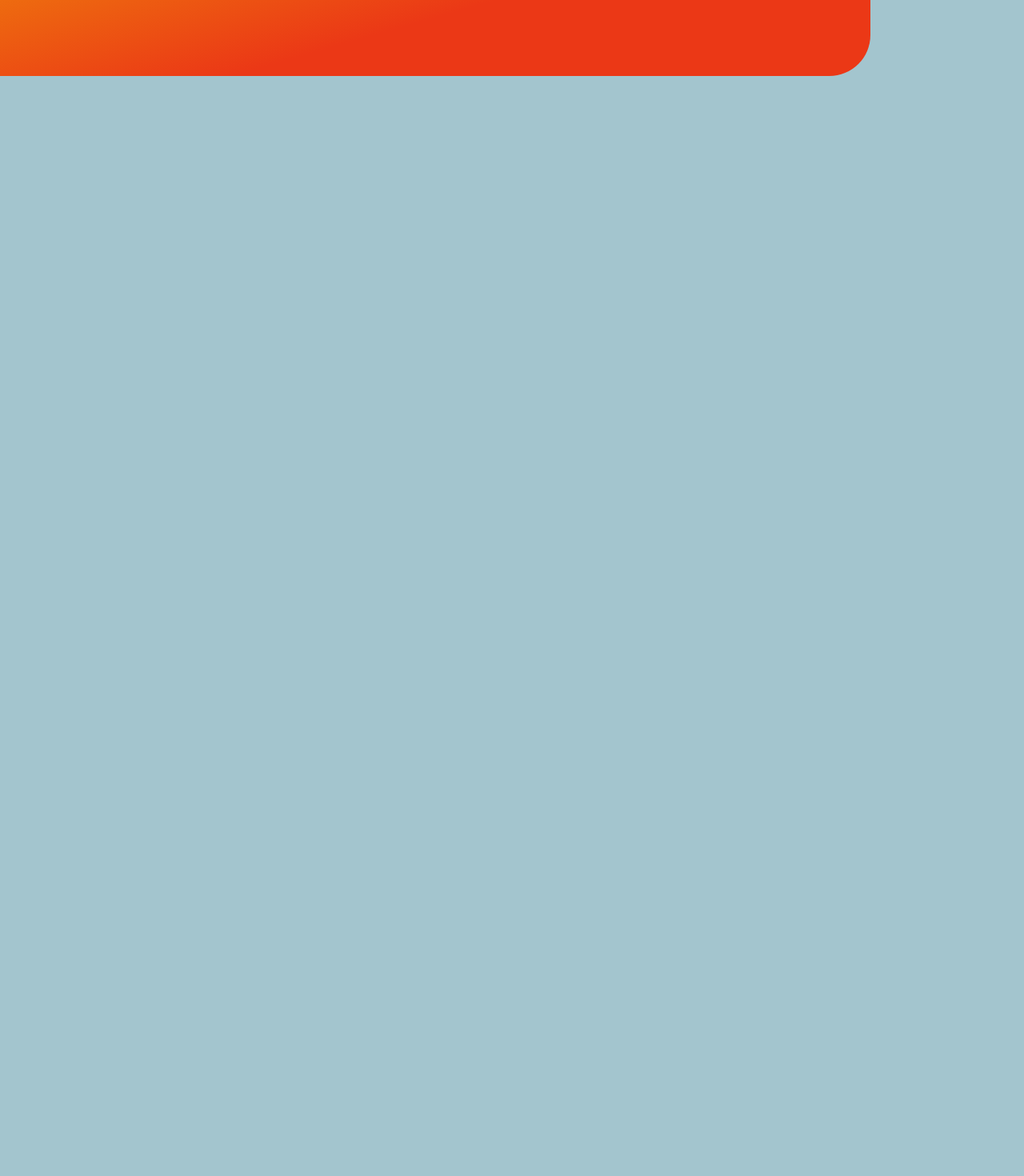
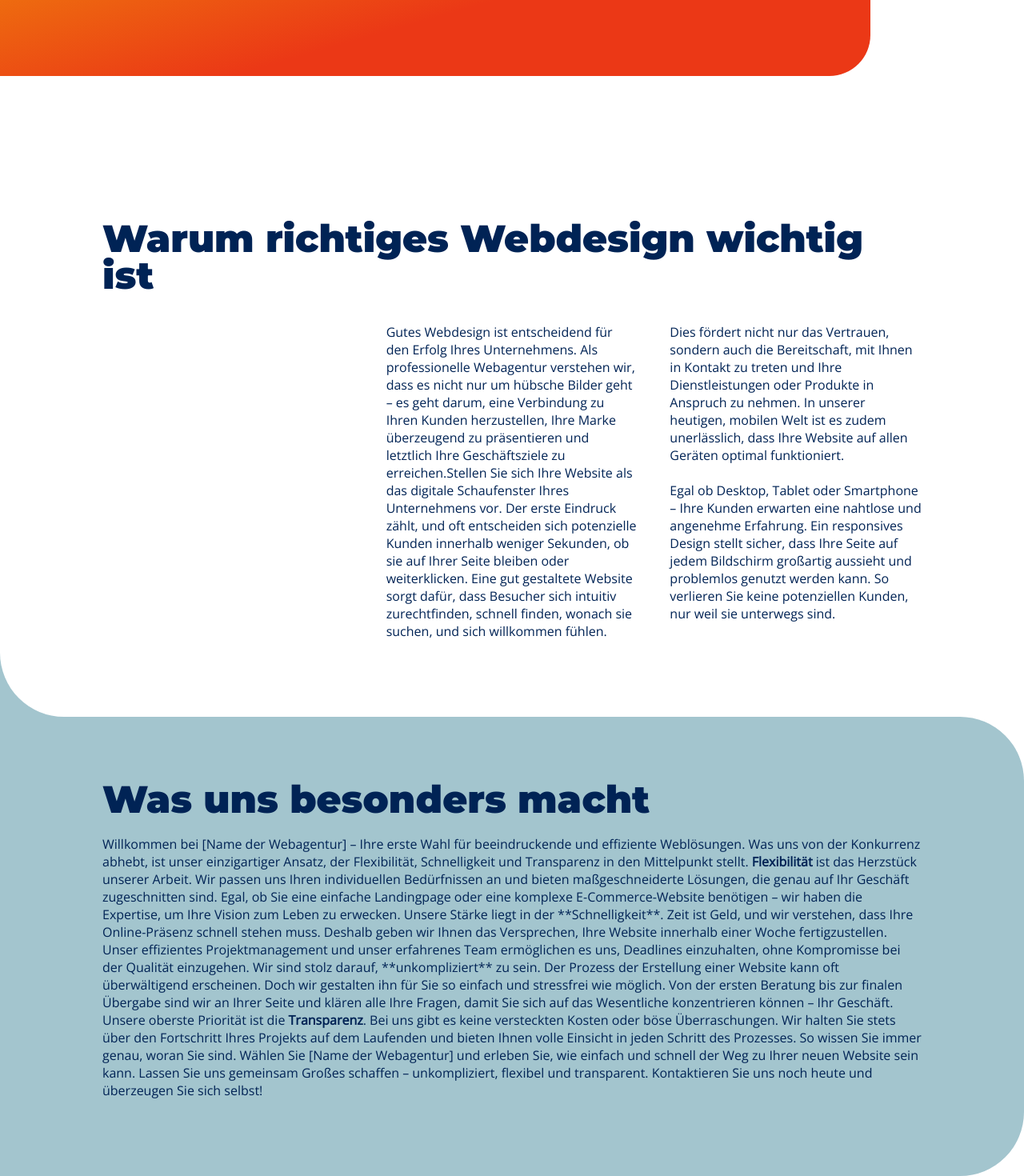
Before and after one commit to Elschabanou/webDesignAgencywithKev, an Angular app: page / in a window 1280 px wide. Shown: the part 881-2351 px from the top of the page at 80% size. Before the commit the page ends 1076 px from the top, so only its background shows below. Built offline with nearby package versions, Linux system fonts and the light colour scheme.

Commit message:
Added text and did two sections

```diff
--- a/src/app/components/landing-page/landing-page.component.html
+++ b/src/app/components/landing-page/landing-page.component.html
@@ -1,21 +1,20 @@
-<!doctype html>
+<!DOCTYPE html>
 <html lang="de">
   <head>
-  <meta charset="UTF-8">
-  <meta name="viewport"
-        content="width=device-width, user-scalable=no, initial-scale=1.0, maximum-scale=1.0, minimum-scale=1.0">
-  <meta http-equiv="X-UA-Compatible" content="ie=edge">
+    <meta charset="UTF-8" />
+    <meta
+      name="viewport"
+      content="width=device-width, user-scalable=no, initial-scale=1.0, maximum-scale=1.0, minimum-scale=1.0"
+    />
+    <meta http-equiv="X-UA-Compatible" content="ie=edge" />
     <title>Landing Page</title>
   </head>
   <app-header></app-header>
 
-
   <section class="hero-section">
     <h1>Wir bauen Ihre neue Website</h1>
-  <p>Bla bla bla bla bla bla bla bla bla </p>
-  <app-main-button>
-    Lass uns reden
-  </app-main-button>
+    <p id="hero-text">Schnell. Günstig. Unkompliziert. Unser Versprechen: In nur 1 Woche zur feritgen Website!*</p>
+    <app-main-button> Lass uns reden </app-main-button>
   </section>
   <section class="lets-talk-section">
     <div id="lets-talk-section-overlay"></div>
@@ -24,10 +23,72 @@
     </div>
   </section>
 
+  <div id="background">
+    <div id="outer-wrappe-version">
+      <h2>Warum richtiges Webdesign wichtig ist</h2>
+      <div class="text-container">
+        <!--Wahrscheinlich zu viel Text. Muss gekürtzt werden, TODO: responsived wrap-->
+    <p>
+        <p>
+          Gutes Webdesign ist entscheidend für den Erfolg Ihres Unternehmens.
+          Als professionelle Webagentur verstehen wir, dass es nicht nur um
+          hübsche Bilder geht – es geht darum, eine Verbindung zu Ihren Kunden
+          herzustellen, Ihre Marke überzeugend zu präsentieren und letztlich
+          Ihre Geschäftsziele zu erreichen.Stellen Sie sich Ihre Website als das
+          digitale Schaufenster Ihres Unternehmens vor. Der erste Eindruck
+          zählt, und oft entscheiden sich potenzielle Kunden innerhalb weniger
+          Sekunden, ob sie auf Ihrer Seite bleiben oder weiterklicken. Eine gut
+          gestaltete Website sorgt dafür, dass Besucher sich intuitiv
+          zurechtfinden, schnell finden, wonach sie suchen, und sich willkommen
+          fühlen.
+        </p>
+        <p>
+          Dies fördert nicht nur das Vertrauen, sondern auch die Bereitschaft,
+          mit Ihnen in Kontakt zu treten und Ihre Dienstleistungen oder Produkte
+          in Anspruch zu nehmen. In unserer heutigen, mobilen Welt ist es zudem
+          unerlässlich, dass Ihre Website auf allen Geräten optimal
+          funktioniert.<br /><br />Egal ob Desktop, Tablet oder Smartphone –
+          Ihre Kunden erwarten eine nahtlose und angenehme Erfahrung. Ein
+          responsives Design stellt sicher, dass Ihre Seite auf jedem Bildschirm
+          großartig aussieht und problemlos genutzt werden kann. So verlieren
+          Sie keine potenziellen Kunden, nur weil sie unterwegs sind.
+        </p>
+      </div>
+    </div>
+  </div>
+  <div class="outer-wrapper" id="second">
+    <h2>Was uns besonders macht</h2>
+    <!--Wahrscheinlich zu viel Text. Muss gekürtzt werden-->
+    <p>
+      Willkommen bei [Name der Webagentur] – Ihre erste Wahl für beeindruckende
+      und effiziente Weblösungen. Was uns von der Konkurrenz abhebt, ist unser
+      einzigartiger Ansatz, der Flexibilität, Schnelligkeit und Transparenz in
+      den Mittelpunkt stellt. <b>Flexibilität</b> ist das Herzstück unserer
+      Arbeit. Wir passen uns Ihren individuellen Bedürfnissen an und bieten
+      maßgeschneiderte Lösungen, die genau auf Ihr Geschäft zugeschnitten sind.
+      Egal, ob Sie eine einfache Landingpage oder eine komplexe
+      E-Commerce-Website benötigen – wir haben die Expertise, um Ihre Vision zum
+      Leben zu erwecken. Unsere Stärke liegt in der **Schnelligkeit**. Zeit ist
+      Geld, und wir verstehen, dass Ihre Online-Präsenz schnell stehen muss.
+      Deshalb geben wir Ihnen das Versprechen, Ihre Website innerhalb einer
+      Woche fertigzustellen. Unser effizientes Projektmanagement und unser
+      erfahrenes Team ermöglichen es uns, Deadlines einzuhalten, ohne
+      Kompromisse bei der Qualität einzugehen. Wir sind stolz darauf,
+      **unkompliziert** zu sein. Der Prozess der Erstellung einer Website kann
+      oft überwältigend erscheinen. Doch wir gestalten ihn für Sie so einfach
+      und stressfrei wie möglich. Von der ersten Beratung bis zur finalen
+      Übergabe sind wir an Ihrer Seite und klären alle Ihre Fragen, damit Sie
+      sich auf das Wesentliche konzentrieren können – Ihr Geschäft. Unsere
+      oberste Priorität ist die <b>Transparenz</b>. Bei uns gibt es keine
+      versteckten Kosten oder böse Überraschungen. Wir halten Sie stets über den
+      Fortschritt Ihres Projekts auf dem Laufenden und bieten Ihnen volle
+      Einsicht in jeden Schritt des Prozesses. So wissen Sie immer genau, woran
+      Sie sind. Wählen Sie [Name der Webagentur] und erleben Sie, wie einfach
+      und schnell der Weg zu Ihrer neuen Website sein kann. Lassen Sie uns
+      gemeinsam Großes schaffen – unkompliziert, flexibel und transparent.
+      Kontaktieren Sie uns noch heute und überzeugen Sie sich selbst!
+    </p>
+  </div>
 
-
-
-
-<body>
-</body>
+  <body></body>
 </html>
--- a/src/app/components/landing-page/landing-page.component.scss
+++ b/src/app/components/landing-page/landing-page.component.scss
@@ -1,15 +1,46 @@
 @import "./src/styles.scss";
 
-
-.hero-section{
-  background: linear-gradient(164deg, $deep-blue 0%, #004DBB 97.07%);
+.hero-section {
+  background: linear-gradient(164deg, $deep-blue 0%, #004dbb 97.07%);
   color: $soft-white;
-  border-radius:  0 0 max(28px, 4vw) max(28px, 4vw); //later with responsive measures instead of px
+  border-radius: 0 0 max(28px, 4vw) max(28px, 4vw); //later with responsive measures instead of px
   display: flex;
   gap: 40px;
   flex-direction: column;
   padding: 100px 10vw 10%;
   margin-bottom: -60px;
+}
+
+// für die Section mit dem Text. Braucht besseren Namen
+#second {
+  background: $light-blue;
+  border-top-right-radius: 80px;
+  border-bottom-right-radius: 80px;
+}
+
+#outer-wrappe-version{
+  background-color: white;
+  border-bottom-left-radius: 80px;
+  padding: 80px 10% 80px 10%;
+}
+
+#background{
+  background-color: $light-blue;
+}
+
+.text-container{
+  display: flex;
+  gap: 40px;
+}
+
+.text-container p{
+  width: 50%;
+  flex-grow: 1;
+  flex-shrink: 1;
+}
+
+#hero-text{
+  color: $soft-white;
 }
 
 .lets-talk-section {
@@ -46,13 +77,10 @@
       border-radius: 0 max(28px, 4vw) 0 0;
       background-color: $vibrant-red;
     }
-
   }
-
 }
 
 @media only screen and (max-width: 700px) {
-
   #lets-talk-section-round-border {
     display: none;
   }
@@ -65,5 +93,4 @@
     width: 100%;
     border-radius: 0;
   }
-
 }
--- a/src/styles.scss
+++ b/src/styles.scss
@@ -1,26 +1,23 @@
 // styles.scss
-
 
 // Variables
 $deep-blue: #002355;
 $soft-white: #ffff;
-$light-blue: #A3C5CE;
-$warm-yellow: #F2BA05;
-$vibrant-red: #EB3816;
+$light-blue: #a3c5ce;
+$warm-yellow: #f2ba05;
+$vibrant-red: #eb3816;
 $radius: 20px;
 
-body{
+body {
   margin: 0;
   overflow-x: hidden;
-    background-color: $light-blue;
+  background-color: $soft-white;
   font-family: "Open Sans";
 }
 
-.outer-wrapper{
-    padding-left: 80px;
-    padding-right: 80px;
+.outer-wrapper {
+  padding: 80px 10% 80px 10%;
 }
-
 
 h1 {
   font-size: calc(46px + 4vw);
@@ -30,37 +27,53 @@ h1 {
   line-height: 95%;
 }
 
+h2 {
+  font-size: calc(22px + 2vw);
+  font-family: "Montserrat";
+  color: $deep-blue;
+  font-weight: 900;
+  margin: 0px;
+  margin-bottom: 2%;
+  line-height: 98%;
+}
+
+p {
+  font-family: "Open Sans";
+  color: $deep-blue;
+  font-style: normal;
+  font-weight: 400;
+}
 
 @font-face {
-    font-family: 'Open Sans';
-    src: url('./assets/fonts/OpenSans-Regular.ttf');
+  font-family: "Open Sans";
+  src: url("./assets/fonts/OpenSans-Regular.ttf");
   font-weight: 400;
   font-style: normal;
 }
 
 @font-face {
-    font-family: 'Montserrat';
-    src: url('./assets/fonts/Montserrat-Regular.ttf');
+  font-family: "Montserrat";
+  src: url("./assets/fonts/Montserrat-Regular.ttf");
   font-weight: 400;
   font-style: normal;
 }
 
 @font-face {
-    font-family: 'Montserrat';
-    src: url('./assets/fonts/Montserrat-Bold.ttf');
+  font-family: "Montserrat";
+  src: url("./assets/fonts/Montserrat-Bold.ttf");
   font-weight: 700;
   font-style: bold;
 }
 @font-face {
-    font-family: 'Montserrat';
-    src: url('./assets/fonts/Montserrat-Black.ttf');
+  font-family: "Montserrat";
+  src: url("./assets/fonts/Montserrat-Black.ttf");
   font-weight: 900;
   font-style: bold;
 }
 
 @font-face {
-    font-family: 'Montserrat';
-    src: url('/assets/fonts/Montserrat-SemiBold.ttf') format('ttf');
+  font-family: "Montserrat";
+  src: url("/assets/fonts/Montserrat-SemiBold.ttf") format("ttf");
   font-weight: 600;
   font-style: medium;
 }
```
Lines whose indentation alone changed are shown as unchanged.
